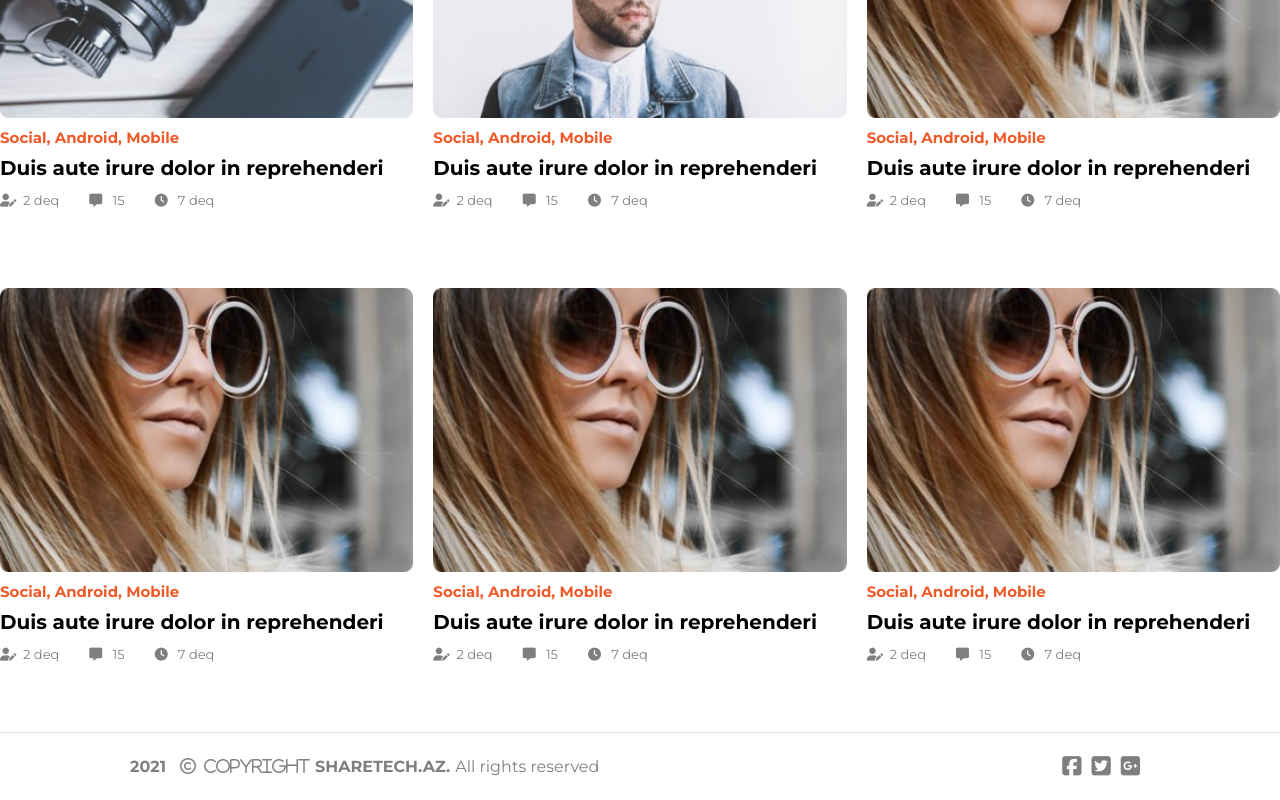
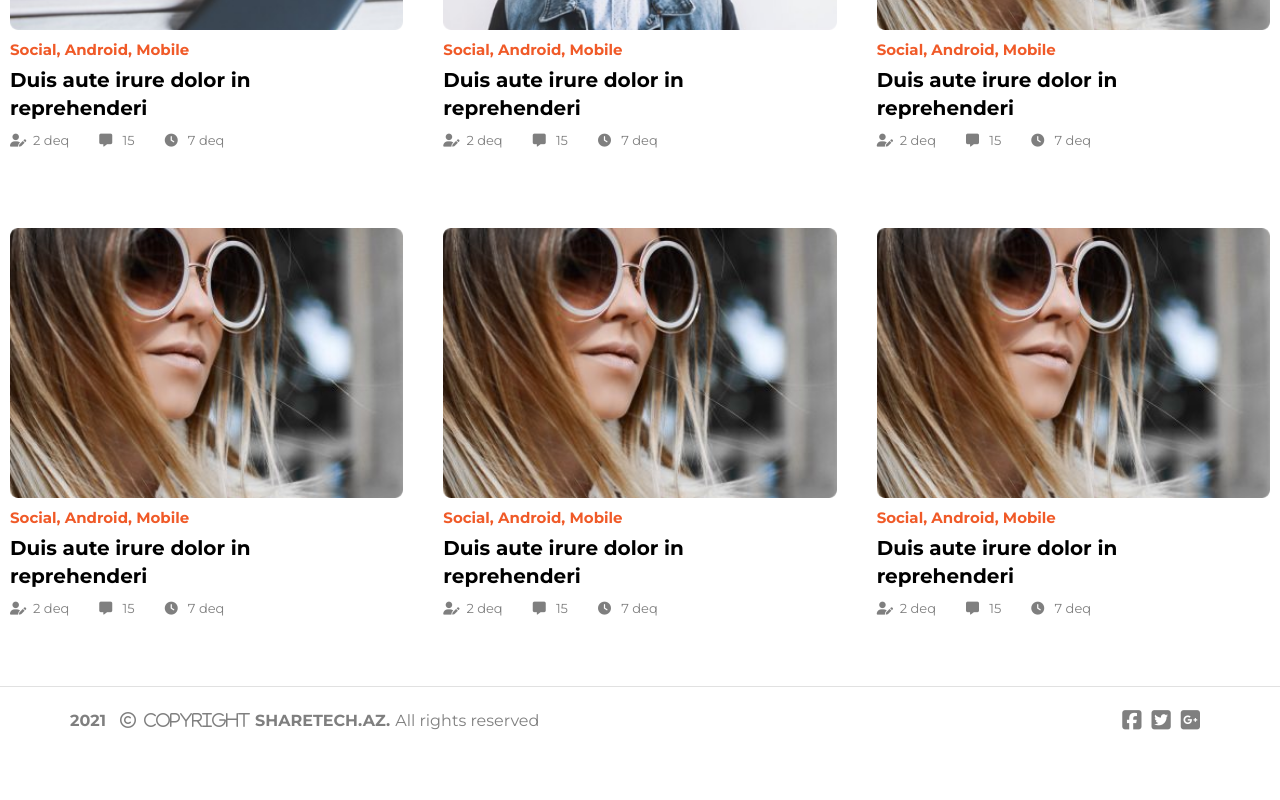
Before and after one commit to nicatdursunlu/sharetech.az, a Vue app: page /#/news/1 in a window 1280 px wide. Shown: the part 1986-2786 px from the top of the page. After the commit the page ends 2740 px from the top, so only its background shows below. Built offline with nearby package versions, Linux system fonts and the light colour scheme.

Commit message:
fix bugs

```diff
--- a/src/assets/styles/_global.scss
+++ b/src/assets/styles/_global.scss
@@ -19,8 +19,8 @@ body {
 }
 
 .container {
-  padding-right: 13rem;
-  padding-left: 13rem;
+  width: $container;
+  margin: 0 auto;
 }
 
 .divider {
@@ -31,7 +31,6 @@ body {
 
 .flex {
   display: flex;
-  // align-items: flex-start;
   align-items: stretch;
   justify-content: space-between;
 }
@@ -71,11 +70,14 @@ body {
 // Meadia queries
 @include responsive($breakpoint-tablet) {
   .container {
-    padding-right: 8rem;
-    padding-left: 8rem;
+    width: $container-tablet;
   }
 
   .col-3 {
+    width: calc(50%);
+  }
+
+  .col-4 {
     width: calc(50%);
   }
 
@@ -90,8 +92,7 @@ body {
 
 @include responsive($breakpoint-mobile) {
   .container {
-    padding-right: 4rem;
-    padding-left: 4rem;
+    width: $container-mobile;
   }
 
   .col-3 {
--- a/src/assets/styles/_variables.scss
+++ b/src/assets/styles/_variables.scss
@@ -10,6 +10,10 @@ $color-blue-light: #80c2ff;
 
 $color-orange: #f05a28;
 
+// CONTAINER SIZES
+$container: 1140px;
+$container-tablet: 75rem;
+$container-mobile: 35rem;
 
 // GRID SIZES
 $breakpoint-tablet: 1140px;
--- a/src/components/Footer/style.scss
+++ b/src/components/Footer/style.scss
@@ -3,7 +3,7 @@
 
 .footer {
   &__container {
-    margin: 2rem 0;
+    margin: 2rem auto;
     display: flex;
     align-items: center;
     justify-content: space-between;
--- a/src/components/HomeNews/SingleNews.vue
+++ b/src/components/HomeNews/SingleNews.vue
@@ -1,5 +1,6 @@
 <template>
-  <router-link :to="{ name: 'NewsPage', params: news }" class="news-card col-4">
+  <router-link :to="{ name: 'NewsPage', params: news }" class="col-4">
+    <div class="news-card">
       <img :src="news.img" :alt="news.title" class="news-card__img" />
       <div class="news-card__desc">
         <p class="news-card__tag">{{ news.tag }}</p>
@@ -19,6 +20,7 @@
           </div>
         </div>
       </div>
+    </div>
   </router-link>
 </template>
 
--- a/src/components/HomeNews/style.scss
+++ b/src/components/HomeNews/style.scss
@@ -6,10 +6,13 @@
   justify-content: space-between;
 }
 
+.col-4 {
+  text-decoration: none !important;
+}
+
 .news-card {
   margin-bottom: 5rem;
   cursor: pointer;
-  text-decoration: none !important;
   border-radius: 5px;
   padding: 1rem;
 
--- a/src/components/MainNews/style.scss
+++ b/src/components/MainNews/style.scss
@@ -30,6 +30,8 @@
     height: 100%;
     width: 100%;
     position: absolute;
+    top: 0;
+    left: 0;
     z-index: 1;
   }
 
@@ -41,7 +43,7 @@
     padding: 1.5rem 3rem;
     position: absolute;
     bottom: 1.5rem;
-    z-index: 2;
+    z-index: 100;
   }
 
   &__title {
@@ -104,17 +106,12 @@
     }
 
     &__title {
-      &--big {
-        font-size: 2.3rem;
-      }
       &--small {
-        font-size: 2.3rem;
+        font-size: 1.5rem;
       }
     }
 
     &__desc {
-      margin-top: 2rem;
-      font-size: 1.1rem;
     }
   }
 }
--- a/src/views/HomePage/index.vue
+++ b/src/views/HomePage/index.vue
@@ -1,4 +1,5 @@
 <template>
+  <div class="home">
     <HeaderNews />
     <div class="divider" />
     <div class="container">
@@ -6,8 +7,9 @@
       <Advertising />
       <HomeNews />
     </div>
-  <div class="btn-box">
-    <router-link to="#" class="btn-box__button">Diger xeberler</router-link>
+    <div class="home__btn-box">
+      <router-link to="#" class="home__btn-box-button">Diger xeberler</router-link>
+    </div>
   </div>
 </template>
 
--- a/src/views/HomePage/style.scss
+++ b/src/views/HomePage/style.scss
@@ -1,11 +1,12 @@
 @import "../../assets/styles/variables";
 
-.btn-box {
+.home {
+  &__btn-box {
     margin: 5rem 0;
     display: flex;
     justify-content: center;
 
-  &__button {
+    &-button {
       text-decoration: none;
       font-weight: 600;
       font-size: 1.5rem;
@@ -23,3 +24,4 @@
       }
     }
   }
+}
```
Lines whose indentation alone changed are shown as unchanged.
